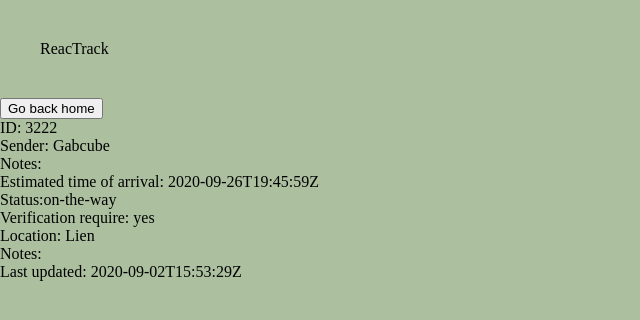
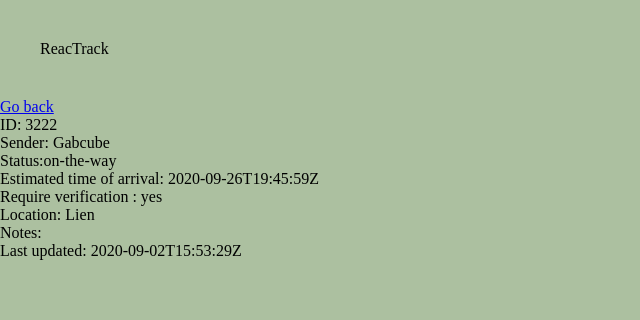
Before and after one commit to blacknstones/ReacTrack, a React (Create React App) app: page /parcels/3222 in a window 1280 px wide. Shown: the top 320 px of the page, without its empty margins (0-640 px from the left). Built offline with nearby package versions, Linux system fonts and the light colour scheme.

Commit message:
Added go back button in DetailPage

```diff
--- a/src/components/DetailPage.jsx
+++ b/src/components/DetailPage.jsx
@@ -1,5 +1,5 @@
 import React from 'react';
-import { useParams } from 'react-router-dom';
+import { useParams, Link } from 'react-router-dom';
 
 import Header from './Header';
 import ParcelDetail from './ParcelDetail';
@@ -16,11 +16,10 @@ export default function DetailPage({ information }) {
         );
     }
 
-
     return (
         <div className="detail-page">
             <Header />
-            <button>Go back home</button>
+            <Link to={"/parcels"}>Go back</Link>
             <ParcelDetail matchedItem={ matchedItem }/>
 
         </div>
--- a/src/components/HomepPage.jsx
+++ b/src/components/HomepPage.jsx
@@ -1,6 +1,6 @@
 // React core
 import React from 'react';
-import {Link} from 'react-router-dom';
+import { Link } from 'react-router-dom';
 
 // Components
 import Header from "../components/Header";
--- a/src/components/ParcelDetail.jsx
+++ b/src/components/ParcelDetail.jsx
@@ -20,13 +20,10 @@ export default function ParcelDetail({ matchedItem }) {
         <article className="parcel-detail">
             <p>ID: {parcel_id}</p>
             <p>Sender: {sender}</p>
-            <p>Notes: {notes}</p>
+            <p>Status:{status}</p>
             <p>Estimated time of arrival: {eta}</p>
-            <p>Status:{status}</p>
-            <p>Verification require: {verification_required ? `yes` : `no`} </p>
+            <p>Require verification : {verification_required ? `yes` : `no`} </p>
             <p>Location: {location_name}</p>
-           {/*  <button onClick={() => }>View in map</button>
-            <GoogleMap lat={location_coordinate_latitude} lng={location_coordinate_longitude} /> */}
             <p>Notes: {notes}</p>
             <p>Last updated: {last_updated}</p>
 
```
Also changed, not shown: src/components/Parcel.jsx (+1 -15 lines).
